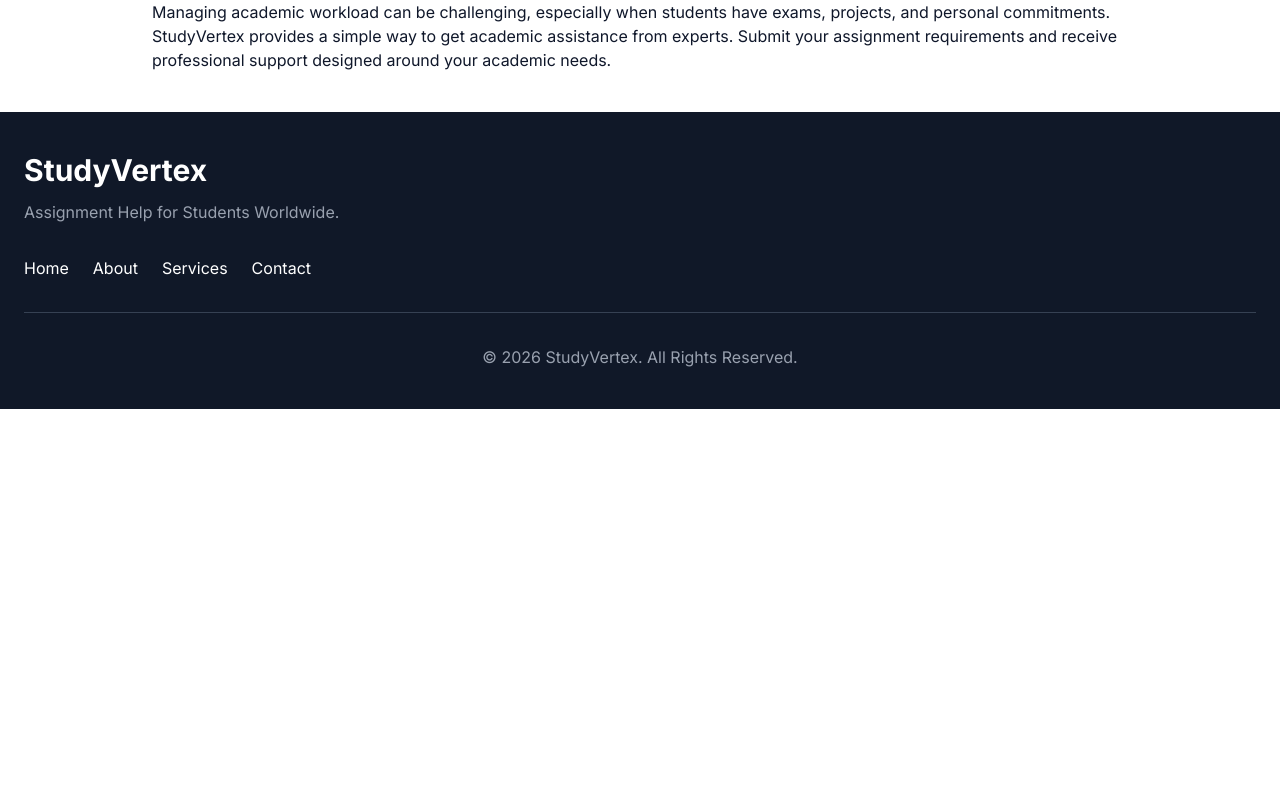
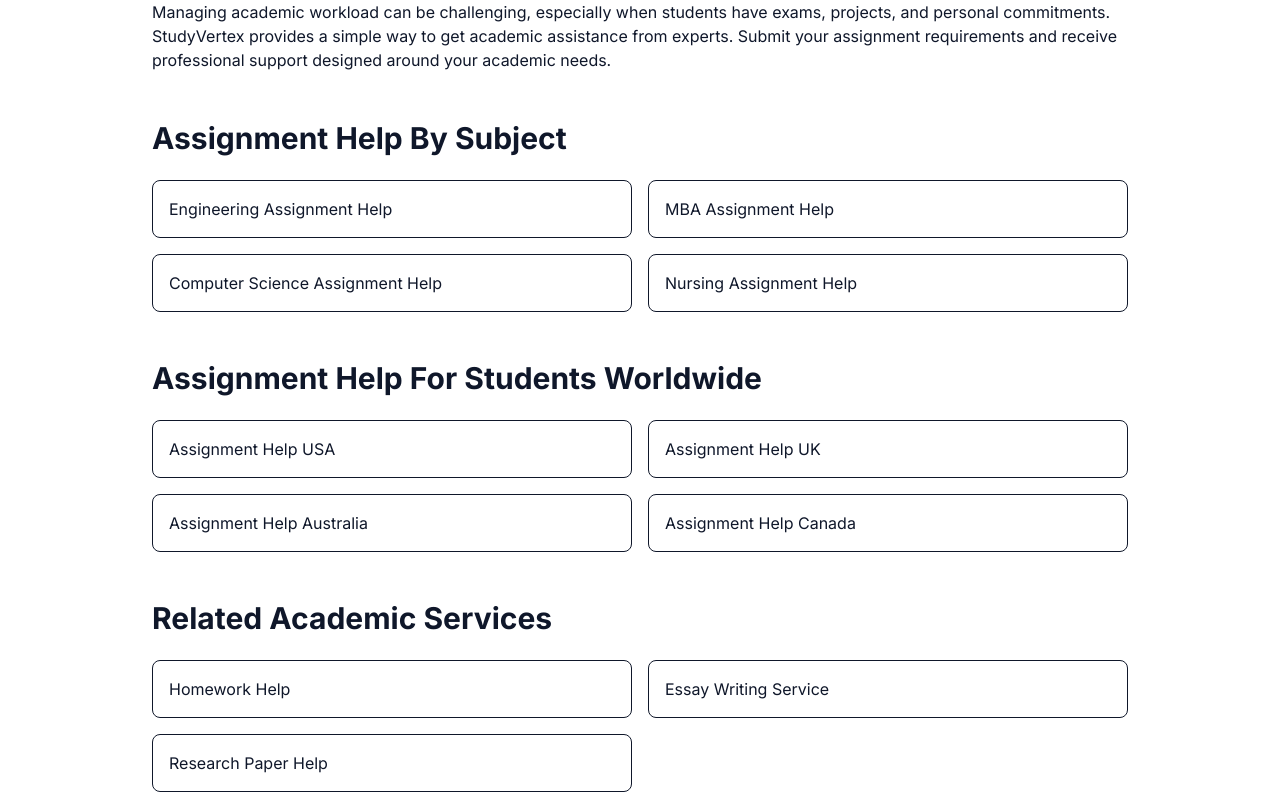
Before and after one commit to souravdadarwal01-max/StudyVertex, a Next.js app: page /assignment-help in a window 1280 px wide. Shown: the part 1020-1820 px from the top of the page. Before the commit the page ends 1429 px from the top, so only its background shows below. Built offline with nearby package versions, Linux system fonts and the light colour scheme.

Commit message:
Update page.tsx

```diff
--- a/app/assignment-help/page.tsx
+++ b/app/assignment-help/page.tsx
@@ -1,3 +1,4 @@
+import Link from "next/link";
 export const metadata = {
   title: "Assignment Help Service | Expert Academic Assistance - StudyVertex",
   description:
@@ -98,6 +99,137 @@
       </p>
 
 
+  <section className="mt-12">
+
+  <h2 className="text-3xl font-bold mb-6">
+    Assignment Help By Subject
+  </h2>
+
+
+  <div className="grid md:grid-cols-2 gap-4">
+
+
+    <Link
+      href="/engineering-assignment-help"
+      className="border p-4 rounded-lg hover:shadow-md"
+    >
+      Engineering Assignment Help
+    </Link>
+
+
+    <Link
+      href="/mba-assignment-help"
+      className="border p-4 rounded-lg hover:shadow-md"
+    >
+      MBA Assignment Help
+    </Link>
+
+
+    <Link
+      href="/computer-science-assignment-help"
+      className="border p-4 rounded-lg hover:shadow-md"
+    >
+      Computer Science Assignment Help
+    </Link>
+
+
+    <Link
+      href="/nursing-assignment-help"
+      className="border p-4 rounded-lg hover:shadow-md"
+    >
+      Nursing Assignment Help
+    </Link>
+
+
+  </div>
+
+</section>
+
+
+<section className="mt-12">
+
+  <h2 className="text-3xl font-bold mb-6">
+    Assignment Help For Students Worldwide
+  </h2>
+
+
+  <div className="grid md:grid-cols-2 gap-4">
+
+
+    <Link
+      href="/usa-assignment-help"
+      className="border p-4 rounded-lg hover:shadow-md"
+    >
+      Assignment Help USA
+    </Link>
+
+
+    <Link
+      href="/uk-assignment-help"
+      className="border p-4 rounded-lg hover:shadow-md"
+    >
+      Assignment Help UK
+    </Link>
+
+
+    <Link
+      href="/australia-assignment-help"
+      className="border p-4 rounded-lg hover:shadow-md"
+    >
+      Assignment Help Australia
+    </Link>
+
+
+    <Link
+      href="/canada-assignment-help"
+      className="border p-4 rounded-lg hover:shadow-md"
+    >
+      Assignment Help Canada
+    </Link>
+
+
+  </div>
+
+</section>
+
+
+<section className="mt-12">
+
+  <h2 className="text-3xl font-bold mb-6">
+    Related Academic Services
+  </h2>
+
+
+  <div className="grid md:grid-cols-2 gap-4">
+
+
+    <Link
+      href="/homework-help"
+      className="border p-4 rounded-lg hover:shadow-md"
+    >
+      Homework Help
+    </Link>
+
+
+    <Link
+      href="/essay-writing-service"
+      className="border p-4 rounded-lg hover:shadow-md"
+    >
+      Essay Writing Service
+    </Link>
+
+
+    <Link
+      href="/research-paper-help"
+      className="border p-4 rounded-lg hover:shadow-md"
+    >
+      Research Paper Help
+    </Link>
+
+
+  </div>
+
+</section>
     </main>
   );
 }
```
